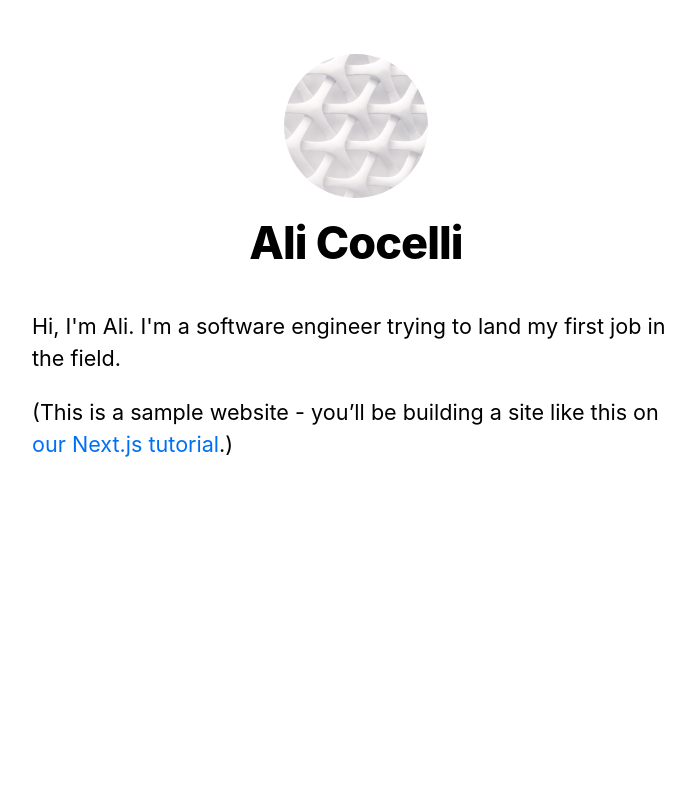
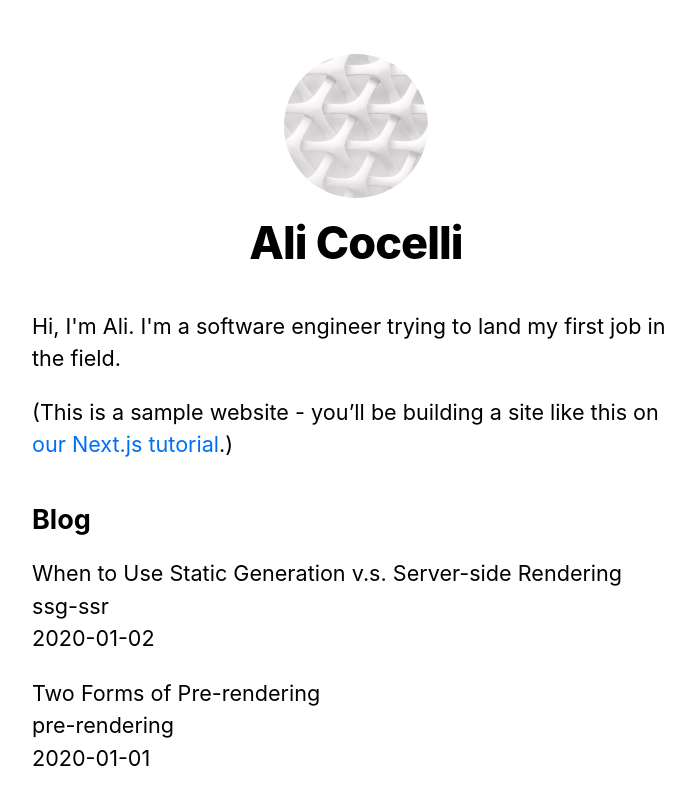
Before and after one commit to AliCo-Hash/Blog, a Next.js app: page / in a window 1280 px wide. Shown: the top 804 px of the page, without its empty margins (284-979 px from the left). Built offline with nearby package versions, Linux system fonts and the light colour scheme.

Commit message:
pre rendering page

```diff
--- /dev/null
+++ b/lib/posts.js
@@ -0,0 +1,35 @@
+import fs from "fs";
+import path from "path";
+import matter from "gray-matter";
+
+const postsDirectory = path.join(process.cwd(), "posts");
+
+export function getSortedPostsData() {
+  // Get file names under /posts
+  const fileNames = fs.readdirSync(postsDirectory);
+  const allPostsData = fileNames.map(fileName => {
+    // Remove ".md" from file name to get id
+    const id = fileName.replace(/\.md$/, "");
+
+    // Read markdown file as string
+    const fullPath = path.join(postsDirectory, fileName);
+    const fileContents = fs.readFileSync(fullPath, "utf8");
+
+    // Use gray-matter to parse the post metadata section
+    const matterResult = matter(fileContents);
+
+    // Combine the data with the id
+    return {
+      id,
+      ...matterResult.data,
+    };
+  });
+  // Sort posts by date
+  return allPostsData.sort((a, b) => {
+    if (a.date < b.date) {
+      return 1;
+    } else {
+      return -1;
+    }
+  });
+}
--- a/package.json
+++ b/package.json
@@ -6,6 +6,7 @@
     "start": "next start"
   },
   "dependencies": {
+    "gray-matter": "^4.0.3",
     "next": "latest",
     "react": "18.2.0",
     "react-dom": "18.2.0"
--- a/pages/index.js
+++ b/pages/index.js
@@ -1,8 +1,18 @@
 import Head from "next/head";
 import Layout, { siteTitle } from "../components/layout";
 import utilStyles from "../styles/utils.module.css";
+import { getSortedPostsData } from "../lib/posts";
 
-export default function Home() {
+export async function getStaticProps() {
+  const allPostsData = getSortedPostsData();
+  return {
+    props: {
+      allPostsData,
+    },
+  };
+}
+
+export default function Home({ allPostsData }) {
   return (
     <Layout home>
       <Head>
@@ -18,6 +28,20 @@ export default function Home() {
           <a href="https://nextjs.org/learn">our Next.js tutorial</a>.)
         </p>
       </section>
+      <section className={`${utilStyles.headingMd} ${utilStyles.padding1px}`}>
+        <h2 className={utilStyles.headingLg}>Blog</h2>
+        <ul className={utilStyles.list}>
+          {allPostsData.map(({ id, date, title }) => (
+            <li className={utilStyles.listItem} key={id}>
+              {title}
+              <br />
+              {id}
+              <br />
+              {date}
+            </li>
+          ))}
+        </ul>
+      </section>
     </Layout>
   );
 }
--- /dev/null
+++ b/posts/pre-rendering.md
@@ -0,0 +1,11 @@
+---
+title: "Two Forms of Pre-rendering"
+date: "2020-01-01"
+---
+
+Next.js has two forms of pre-rendering: **Static Generation** and **Server-side Rendering**. The difference is in **when** it generates the HTML for a page.
+
+- **Static Generation** is the pre-rendering method that generates the HTML at **build time**. The pre-rendered HTML is then _reused_ on each request.
+- **Server-side Rendering** is the pre-rendering method that generates the HTML on **each request**.
+
+Importantly, Next.js lets you **choose** which pre-rendering form to use for each page. You can create a "hybrid" Next.js app by using Static Generation for most pages and using Server-side Rendering for others.
--- /dev/null
+++ b/posts/ssg-ssr.md
@@ -0,0 +1,19 @@
+---
+title: "When to Use Static Generation v.s. Server-side Rendering"
+date: "2020-01-02"
+---
+
+We recommend using **Static Generation** (with and without data) whenever possible because your page can be built once and served by CDN, which makes it much faster than having a server render the page on every request.
+
+You can use Static Generation for many types of pages, including:
+
+- Marketing pages
+- Blog posts
+- E-commerce product listings
+- Help and documentation
+
+You should ask yourself: "Can I pre-render this page **ahead** of a user's request?" If the answer is yes, then you should choose Static Generation.
+
+On the other hand, Static Generation is **not** a good idea if you cannot pre-render a page ahead of a user's request. Maybe your page shows frequently updated data, and the page content changes on every request.
+
+In that case, you can use **Server-Side Rendering**. It will be slower, but the pre-rendered page will always be up-to-date. Or you can skip pre-rendering and use client-side JavaScript to populate data.
```
Also changed, not shown: 1 other file (tests, documents, lock files or other folders).
